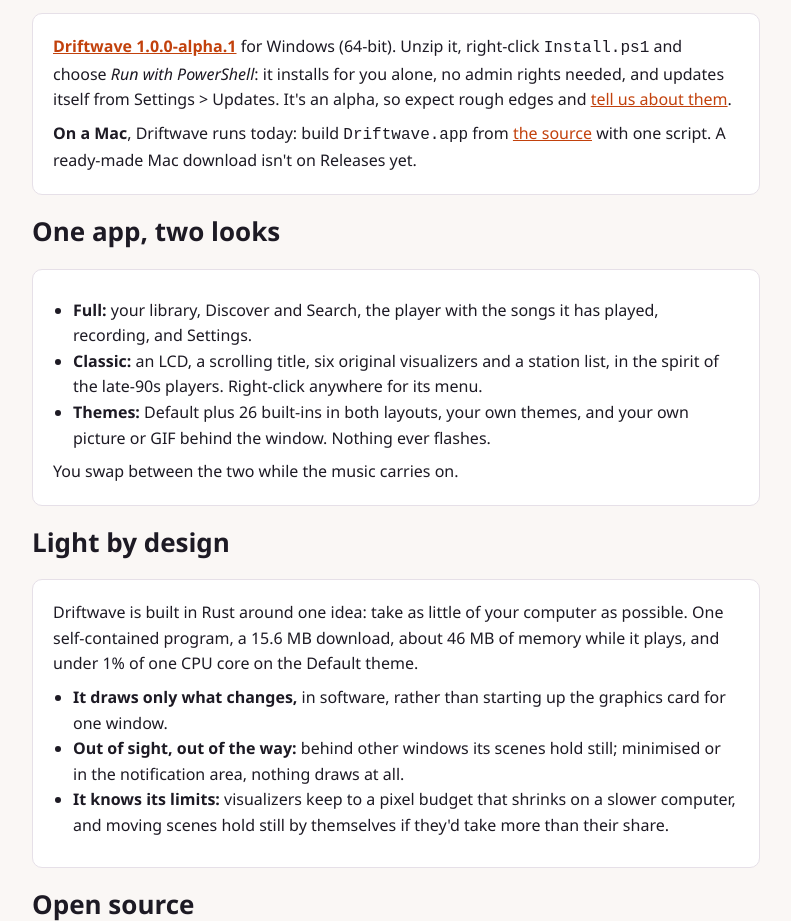
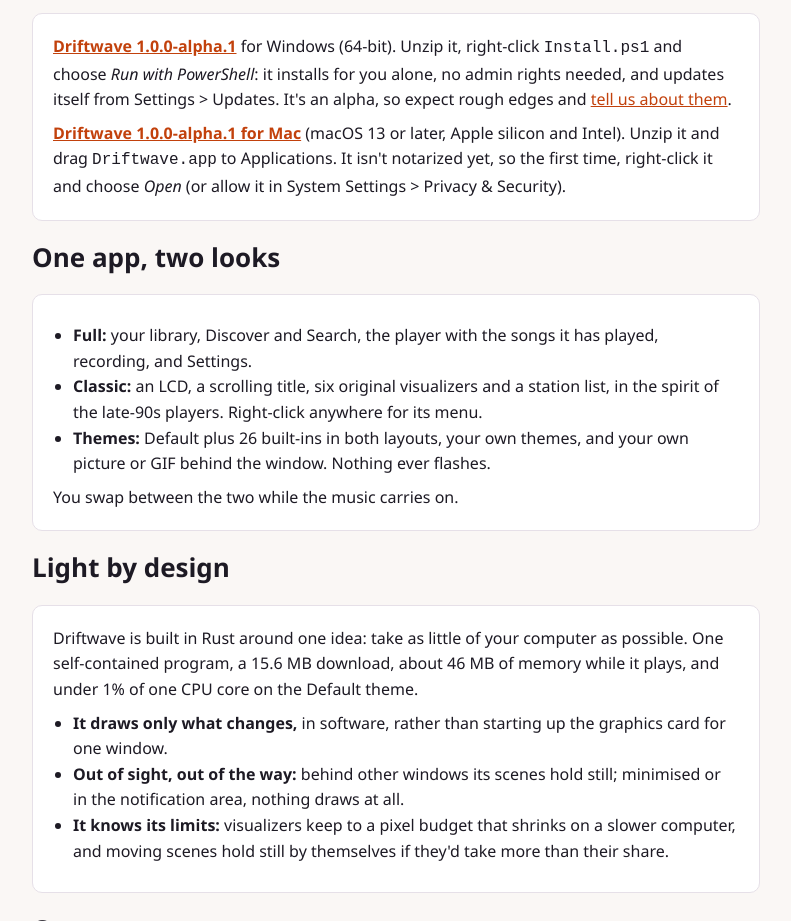
Before and after one commit to Joshspeakman/driftwave, a plain HTML site: page index.html in a window 1280 px wide. Shown: the part 785-1706 px from the top of the page, without its empty margins (244-1035 px from the left). Drawn offline with Linux system fonts and the light colour scheme.

Commit message:
Site: link the Mac download
Co-Authored-By: Claude Opus 5.5 <noreply@anthropic.com>

```diff
--- a/index.html
+++ b/index.html
@@ -42,7 +42,7 @@
   <h2>Download</h2>
   <div class="card">
     <p><b><a href="https://github.com/Joshspeakman/driftwave/releases/tag/v1.0.0-alpha.1">Driftwave 1.0.0-alpha.1</a></b> for Windows (64-bit). Unzip it, right-click <code>Install.ps1</code> and choose <i>Run with PowerShell</i>: it installs for you alone, no admin rights needed, and updates itself from Settings &gt; Updates. It's an alpha, so expect rough edges and <a href="https://github.com/Joshspeakman/driftwave/issues">tell us about them</a>.</p>
-    <p><b>On a Mac</b>, Driftwave runs today: build <code>Driftwave.app</code> from <a href="https://github.com/Joshspeakman/driftwave#a-mac-app">the source</a> with one script. A ready-made Mac download isn't on Releases yet.</p>
+    <p><b><a href="https://github.com/Joshspeakman/driftwave/releases/download/v1.0.0-alpha.1/Driftwave-1.0.0-alpha.1-mac-universal.zip">Driftwave 1.0.0-alpha.1 for Mac</a></b> (macOS 13 or later, Apple silicon and Intel). Unzip it and drag <code>Driftwave.app</code> to Applications. It isn't notarized yet, so the first time, right-click it and choose <i>Open</i> (or allow it in System Settings &gt; Privacy &amp; Security).</p>
   </div>
   <h2>One app, two looks</h2>
   <div class="card">
```
